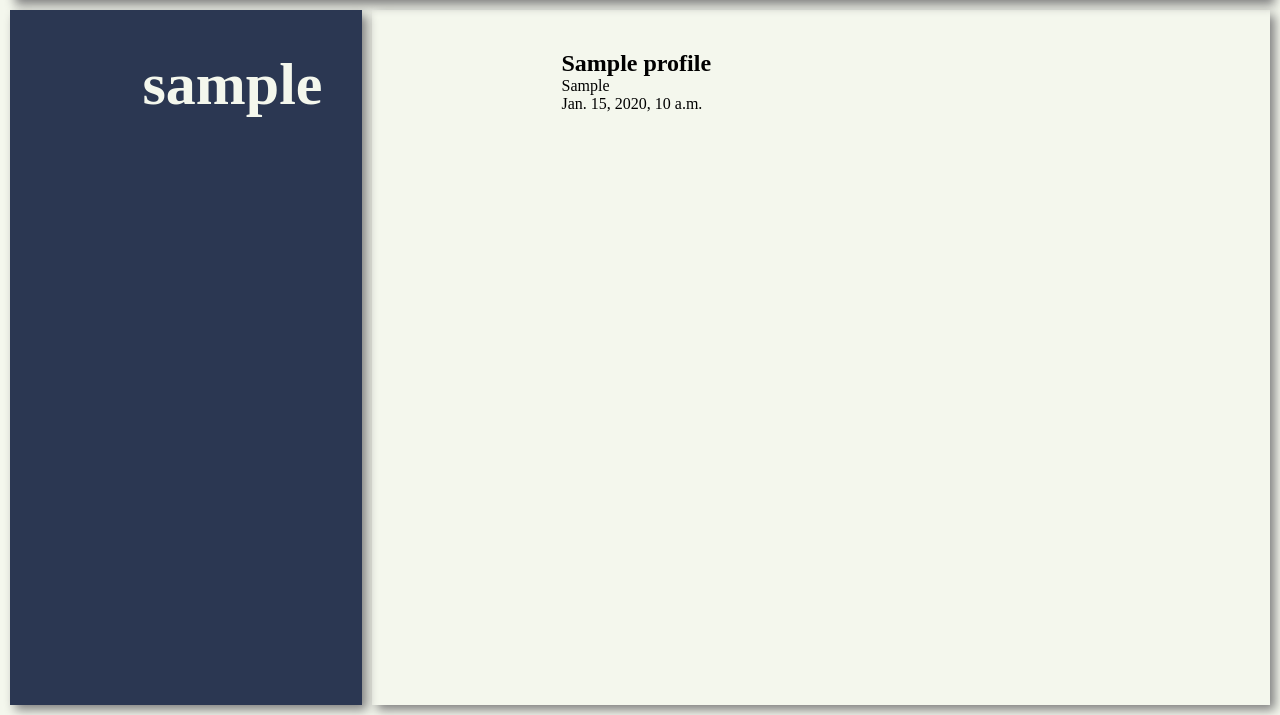
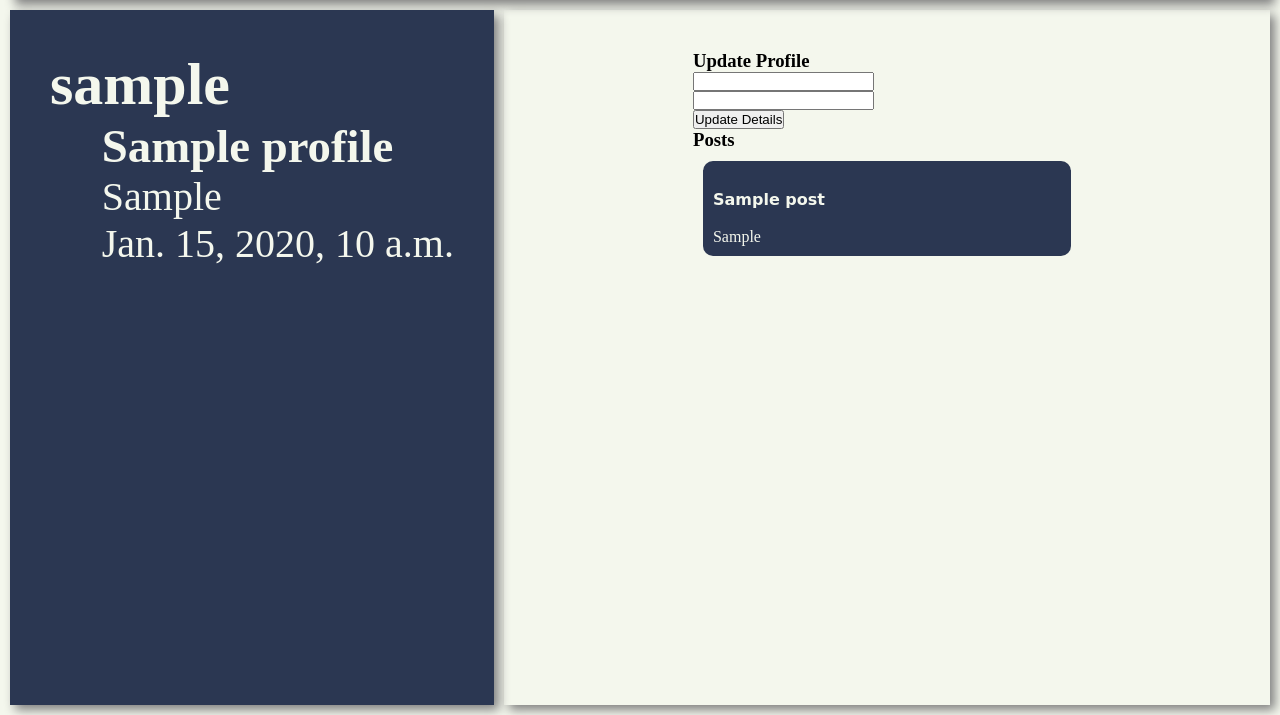
Before and after one commit to lesleysauter/Wayfarer, a Django app: page /profile/1/ in a window 1280 px wide. Shown: the part 85-800 px from the top of the page. Run offline with Django 3.2, Linux system fonts and the light colour scheme; tables that the repository leaves empty hold one stand-in row (values such as "Sample post"); some web fonts are replaced.

Commit message:
added post list to profile
Signed-off-by: wsushinsky <wyattsushi@gmail.com>

```diff
--- a/main_app/static/styles/main.css
+++ b/main_app/static/styles/main.css
@@ -79,3 +79,15 @@ span {
   margin-left: 10px;
   padding: 40px 15%;
 }
+
+.post-list {
+  list-style: none;
+}
+
+.post-thumbnail {
+  background-color: var(--darkblue);
+  margin: 10px;
+  padding: 10px;
+  border-radius: 10px;
+  color: var(--offwhite);
+}
--- a/main_app/templates/profile.html
+++ b/main_app/templates/profile.html
@@ -3,13 +3,31 @@
 {% block content %}
 
 <section class="left-panel">
-    <span><h2>{{ user.username }}</h2></span>
+    <h2>{{ user.username }}</h2>
+    <span><h3>{{ user.profile.name }}</h3>
+    <p>{{ user.profile.current_city }}</p>
+    <p>{{ user.profile.join_date }}</p></span>
 </section>
 
 <section class="right-panel">
-    <h2>{{ user.profile.name }}</h2>
-    <p>{{ user.profile.current_city }}</p>
-    <p>{{ user.profile.join_date }}</p>
+    <h3>Update Profile</h3>
+    <form action="/profile/update">
+        <p><input type="text" name="name"></p>
+        <p><input type="text" name="city"></p>
+        <input type="submit" value="Update Details">
+    </form>
+
+    <h3>Posts</h3>
+    <ul class="post-list">
+        {% for post in posts %}
+        <li class="post-thumbnail">
+            <a href="{% url 'post' post.pk %}">
+                <h4>{{ post.title }}</h4>
+            </a>
+            <p>{{ post.location }}</p>
+        </li>
+        {% endfor %}
+    </ul>
 </section>
 
 {% endblock %}
--- a/main_app/templates/show-post.html
+++ b/main_app/templates/show-post.html
@@ -5,7 +5,7 @@
     <h2>{{ post.title }}</h2>
     <span>
         <h3>in {{ post.location }}</h3>
-        <h3>by {{ post.profile_id.name }}</h3>
+        <h3>by {{ post.profile.name }}</h3>
     </span>
 </section>
 
--- a/main_app/views.py
+++ b/main_app/views.py
@@ -22,7 +22,7 @@ class Home(TemplateView):
 class ShowProfile(View):
     def get(self, request, pk):
         user = User.objects.get(pk=pk)
-        context = {"user": user}
+        context = {"user": user, "posts": Post.objects.filter(profile=user.profile)}
         return render(request, "profile.html", context)
 
     def form_valid(self, form):
```
